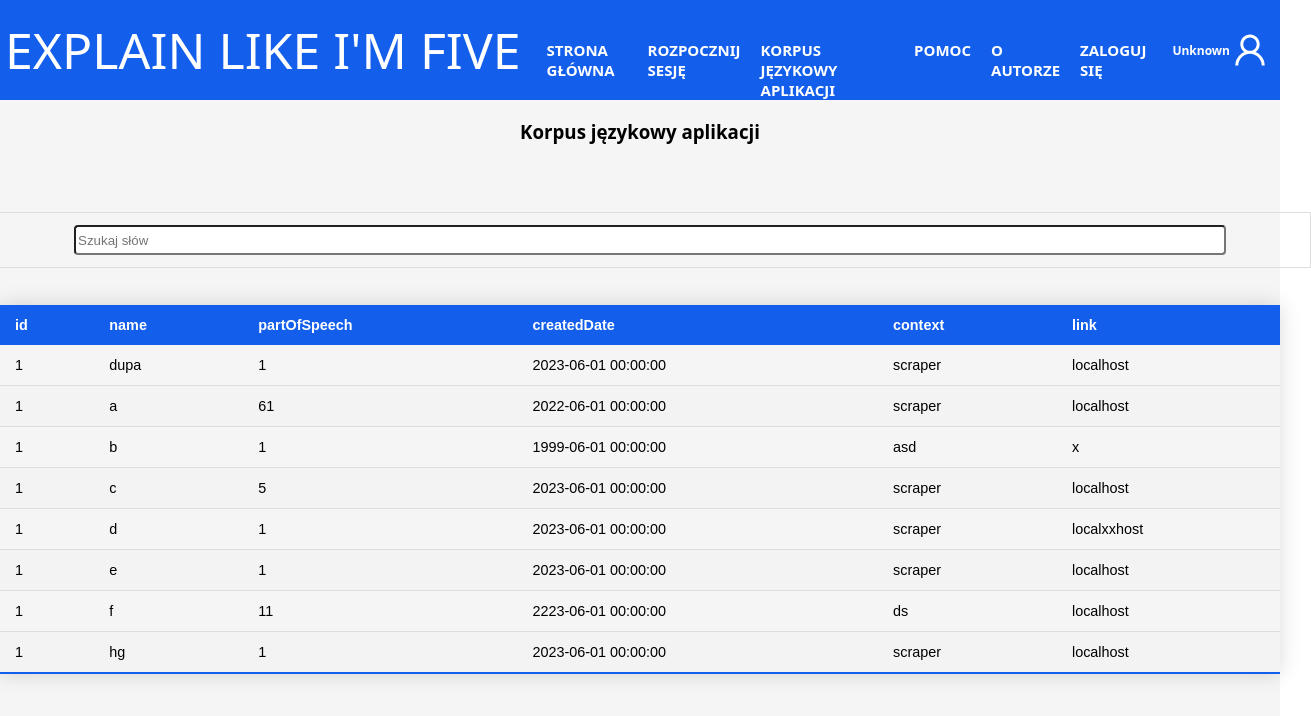
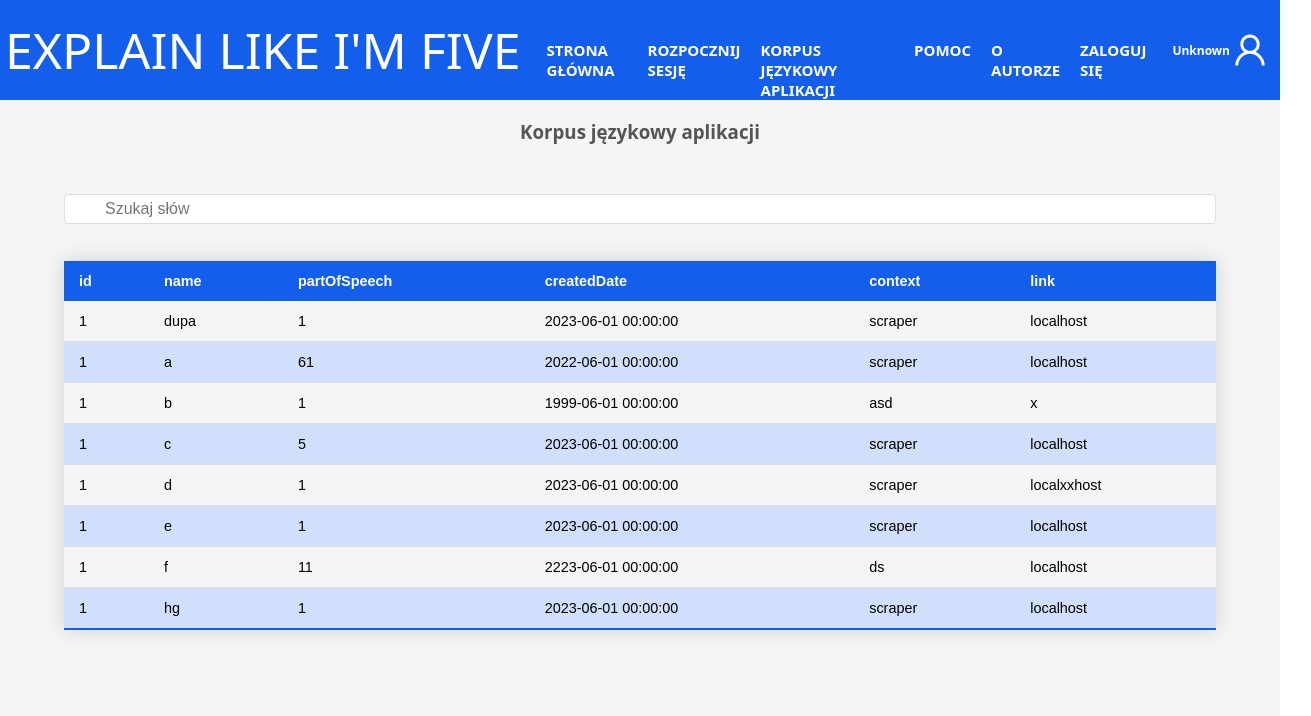
Before and after one commit to pkuszn/feynman-technique-app, a React (Create React App) app: page /corpus in a window 1280 px wide. Shown: the top 716 px of the page, 1311 px wide, since content can reach past the window. Built offline with nearby package versions, Linux system fonts and the light colour scheme; a web font is replaced by a local one.

Commit message:
api & search list

```diff
--- a/src/components/corpus/CorpusTable.tsx
+++ b/src/components/corpus/CorpusTable.tsx
@@ -2,31 +2,93 @@ import React, { useState } from "react";
 import "./style-corpus.css";
 import { AiOutlineSearch } from "react-icons/ai";
 
-
 const CorpusTable: React.FC = () => {
   const [words, setWords] = useState([
-    {id: 1, name: "dupa", partOfSpeech: 1, createdDate: '2023-06-01 00:00:00', context: "scraper", link: "localhost"},
-    {id: 1, name: "a", partOfSpeech: 61, createdDate: '2022-06-01 00:00:00', context: "scraper", link: "localhost"},
-    {id: 1, name: "b", partOfSpeech: 1, createdDate: '1999-06-01 00:00:00', context: "asd", link: "x"},
-    {id: 1, name: "c", partOfSpeech: 5, createdDate: '2023-06-01 00:00:00', context: "scraper", link: "localhost"},
-    {id: 1, name: "d", partOfSpeech: 1, createdDate: '2023-06-01 00:00:00', context: "scraper", link: "localxxhost"},
-    {id: 1, name: "e", partOfSpeech: 1, createdDate: '2023-06-01 00:00:00', context: "scraper", link: "localhost"},
-    {id: 1, name: "f", partOfSpeech: 11, createdDate: '2223-06-01 00:00:00', context: "ds", link: "localhost"},
-    {id: 1, name: "hg", partOfSpeech: 1, createdDate: '2023-06-01 00:00:00', context: "scraper", link: "localhost"}
-  ])
+    {
+      id: 1,
+      name: "dupa",
+      partOfSpeech: 1,
+      createdDate: "2023-06-01 00:00:00",
+      context: "scraper",
+      link: "localhost",
+    },
+    {
+      id: 1,
+      name: "a",
+      partOfSpeech: 61,
+      createdDate: "2022-06-01 00:00:00",
+      context: "scraper",
+      link: "localhost",
+    },
+    {
+      id: 1,
+      name: "b",
+      partOfSpeech: 1,
+      createdDate: "1999-06-01 00:00:00",
+      context: "asd",
+      link: "x",
+    },
+    {
+      id: 1,
+      name: "c",
+      partOfSpeech: 5,
+      createdDate: "2023-06-01 00:00:00",
+      context: "scraper",
+      link: "localhost",
+    },
+    {
+      id: 1,
+      name: "d",
+      partOfSpeech: 1,
+      createdDate: "2023-06-01 00:00:00",
+      context: "scraper",
+      link: "localxxhost",
+    },
+    {
+      id: 1,
+      name: "e",
+      partOfSpeech: 1,
+      createdDate: "2023-06-01 00:00:00",
+      context: "scraper",
+      link: "localhost",
+    },
+    {
+      id: 1,
+      name: "f",
+      partOfSpeech: 11,
+      createdDate: "2223-06-01 00:00:00",
+      context: "ds",
+      link: "localhost",
+    },
+    {
+      id: 1,
+      name: "hg",
+      partOfSpeech: 1,
+      createdDate: "2023-06-01 00:00:00",
+      context: "scraper",
+      link: "localhost",
+    },
+  ]);
 
+  const [searchValue, setSearchValue] = useState<string>("");
 
-  //TODO: Za dużo width dla tabeli i jej diva
+  const searchHandler = (event: React.ChangeEvent<HTMLInputElement>) => {
+    setSearchValue(event.target.value);
+  };
+
+  const data = {
+    nodes: words.filter((word) => word.name.toLowerCase().includes(searchValue.toLowerCase())),
+  };
+
   return (
     <div className="corpus_table__component">
       <h3 id="corpus_table__component-text">Korpus językowy aplikacji</h3>
-      <div className="corpus_table__component_search">
-        <input id="corpus_table__component_seach_input" placeholder="Szukaj słów"></input>
-      </div>
-      <div className="corpus_table__component-filter">
-
-      </div>
-      <table className='corpus_table__component-data'>
+      <input
+        id="corpus_table__component_search-input"
+        placeholder="Szukaj słów"
+        onChange={searchHandler}
+      ></input>
+      <table className="corpus_table__component-data">
         <thead>
           <tr>
             <th>id</th>
@@ -38,14 +100,14 @@ const CorpusTable: React.FC = () => {
           </tr>
         </thead>
         <tbody>
-        {words.map(word => (
-            <tr key={word.id}>
-              <td>{word.id}</td>
-              <td>{word.name}</td>
-              <td>{word.partOfSpeech}</td>
-              <td>{word.createdDate}</td>
-              <td>{word.context}</td>
-              <td>{word.link}</td>
+          {data.nodes.map((node) => (
+            <tr key={node.id}>
+              <td>{node.id}</td>
+              <td>{node.name}</td>
+              <td>{node.partOfSpeech}</td>
+              <td>{node.createdDate}</td>
+              <td>{node.context}</td>
+              <td>{node.link}</td>
             </tr>
           ))}
         </tbody>
--- a/src/components/corpus/style-corpus.css
+++ b/src/components/corpus/style-corpus.css
@@ -6,17 +6,20 @@
     display: flex;
     flex-direction: column;
     align-items: center;
-    justify-content: center;
+    justify-content: base;
 }
 
-.corpus_table__component-text {}
+#corpus_table__component-text {
+    margin-bottom: 50px;
+    color: #575454;
+}
 
 .corpus_table__component-data {
     border-collapse: collapse;
     margin: 25px 0;
     font-size: 0.9em;
     font-family: sans-serif;
-    width: 100%;
+    width: 90%;
     box-shadow: 0 0 20px rgba(0, 0, 0, 0.15);
 }
 
@@ -31,13 +34,12 @@
     padding: 12px 15px;
 }
 
-
 .corpus_table__component-data tbody tr {
     border-bottom: 1px solid #dddddd;
 }
 
 .corpus_table__component-data tbody tr:nth-of-type(even) {
-    background-color: #f3f3f3;
+    background-color: #d0dffb;
 }
 
 .corpus_table__component-data tbody tr:last-of-type {
@@ -50,13 +52,15 @@
 }
 
 .corpus_table__component_search {
+    width: 90%;
     display: flex;
     justify-content: center;
-    width: 100%;
-    margin-top: 50px;
+}
+
+#corpus_table__component_search-input {
+    width: 90%;
     background-position: 10px 10px;
     background-repeat: no-repeat;
-    width: 100%;
     font-size: 16px;
     padding: 12px 20px 12px 40px;
     border: 1px solid #ddd;
```
Also changed, not shown: appsettings.json (added, +16 -0 lines), src/constants/api.ts (added, +7 -0 lines), src/components/navigation/style-navigation.css (line endings or trailing spaces).
